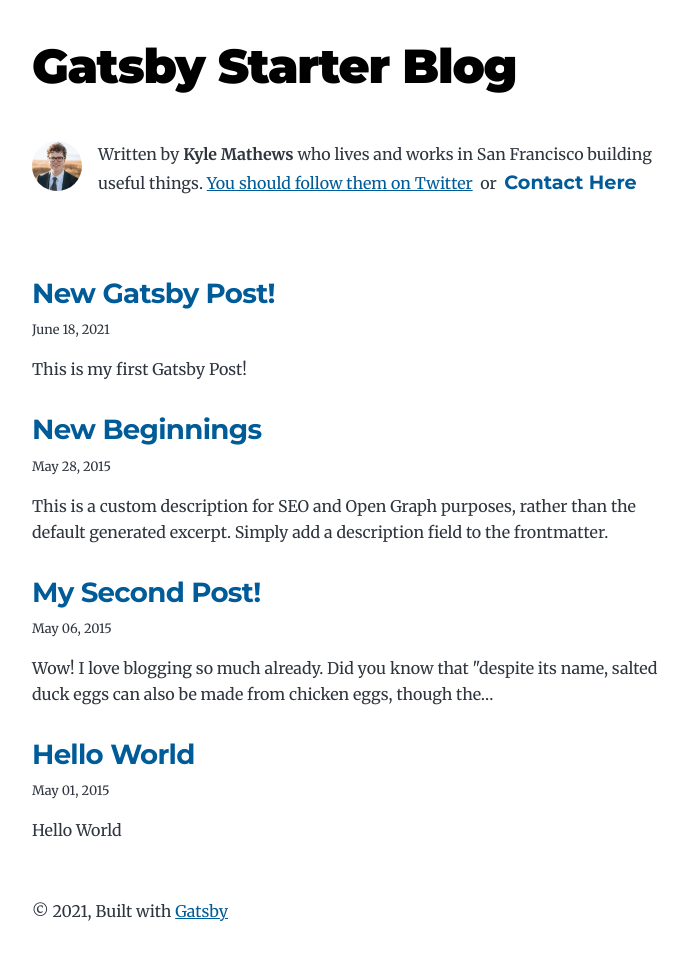
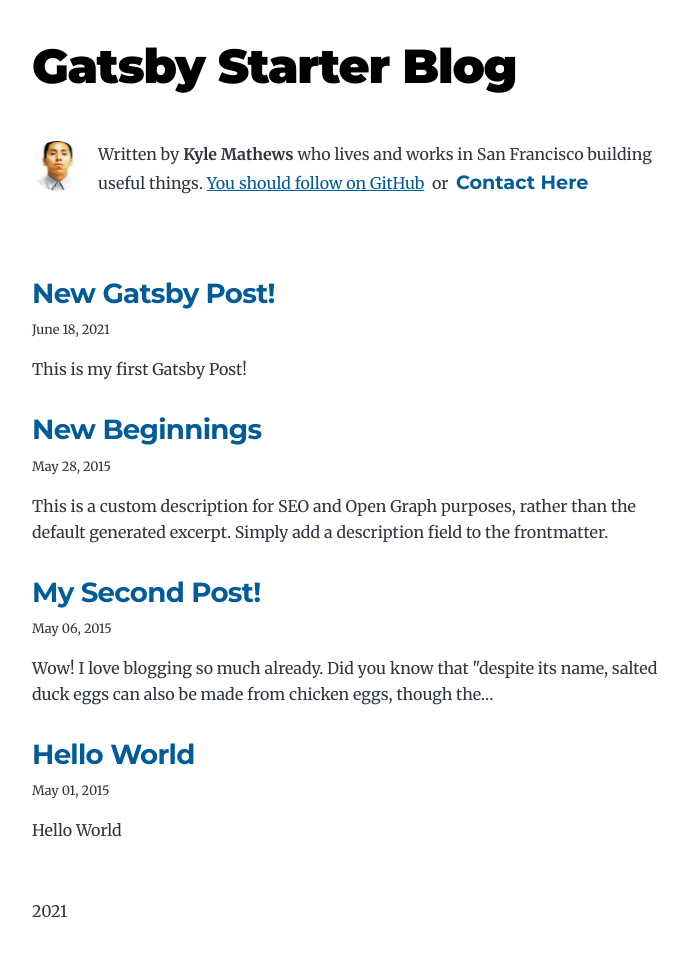
Before and after one commit to BrahianVT/ExampleBlogGatsby, a Gatsby site: page / in a window 1280 px wide. Shown: the whole page, without its empty margins (292-980 px from the left). Built offline with nearby package versions, Linux system fonts and the light colour scheme; Gatsby itself is replaced by a stand-in of ours.

Commit message:
modified template

```diff
--- a/src/components/bio.js
+++ b/src/components/bio.js
@@ -20,7 +20,7 @@ const Bio = () => {
             summary
           }
           social {
-            twitter
+            github
           }
         }
       }
@@ -37,7 +37,7 @@ const Bio = () => {
         className="bio-avatar"
         layout="fixed"
         formats={["AUTO", "WEBP", "AVIF"]}
-        src="../images/profile-pic.png"
+        src="../images/profile-pic.jpg"
         width={50}
         height={50}
         quality={95}
@@ -47,8 +47,8 @@ const Bio = () => {
         <p>
           Written by <strong>{author.name}</strong> {author?.summary || null}
           {` `}
-          <a href={`https://twitter.com/${social?.twitter || ``}`}>
-            You should follow them on Twitter
+          <a href={`https://github.com/${social?.github || ``}`}>
+            You should follow on GitHub
           </a>
           &nbsp; or &nbsp;
           <Link className="header-link-home" to="/contact">Contact Here</Link>
--- a/src/components/layout.js
+++ b/src/components/layout.js
@@ -25,9 +25,7 @@ const Layout = ({ location, title, children }) => {
       <header className="global-header">{header}</header>
       <main>{children}</main>
       <footer>
-        © {new Date().getFullYear()}, Built with
-        {` `}
-        <a href="https://www.gatsbyjs.com">Gatsby</a>
+         {new Date().getFullYear()}
       </footer>
     </div>
   )
```
Also changed, not shown: src/images/profile-pic.jpg (added), src/images/profile-pic.png (deleted).
